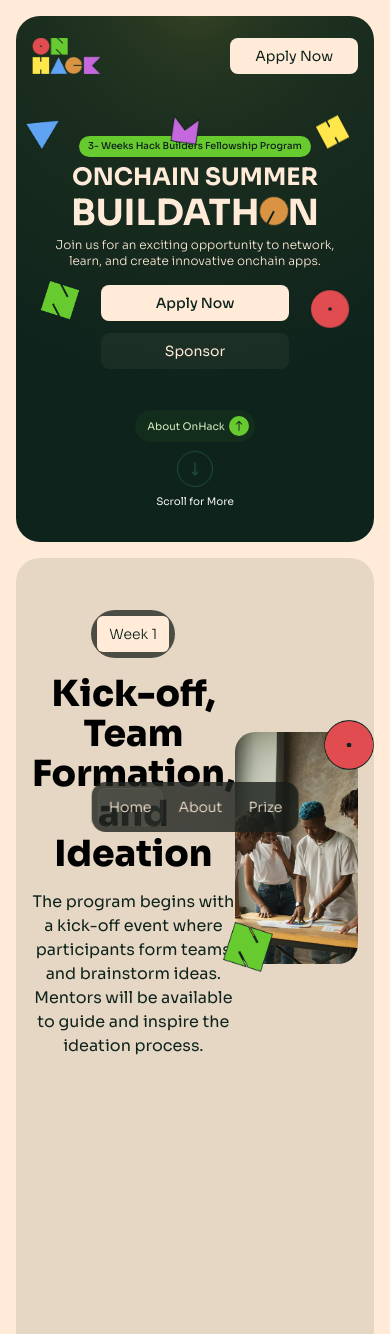
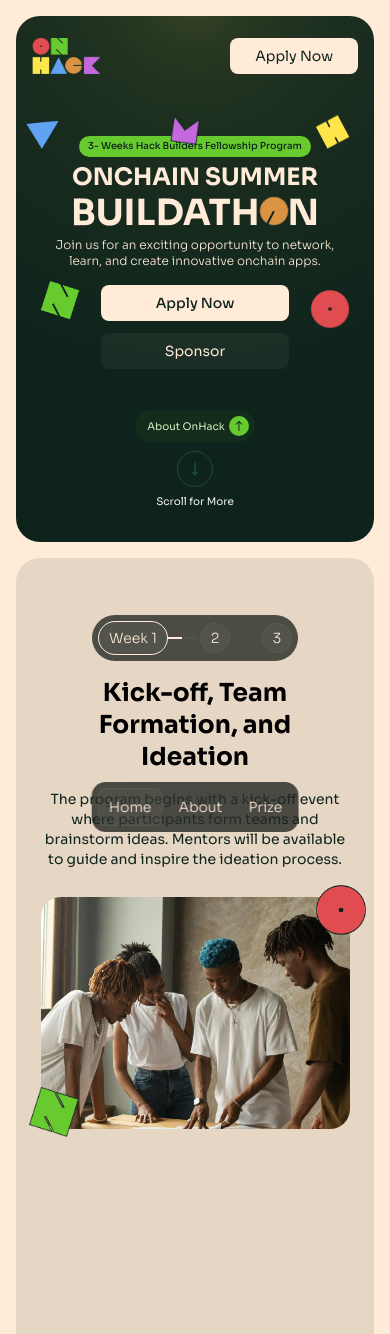
Before and after one commit to Signor1/onhack, a Next.js app: page / in a window 390 px wide. Shown: the top 1334 px of the page. Built offline with nearby package versions, Linux system fonts and the light colour scheme.

Commit message:
feat: modified about

```diff
--- a/src/components/about/index.tsx
+++ b/src/components/about/index.tsx
@@ -44,60 +44,37 @@
     }, []);
 
     return (
-        // <section className="w-full md:my-[32px] my-[16px] lg:h-[760px] md:h-[660px] h-[579px] flex flex-row md:rounded-[36px] rounded-[24px] items-center justify-center bg-greenBg/[10%] relative overflow-hidden md:pl-[48px] pl-[16px] md:pr-[36px] pr-[16px]">
-        //     {
-        //         weeks.map((item, index) => (
-        //             <main key={index} className={`w-full flex-row items-center justify-between flex`}>
-        //                 <div className="flex flex-col justify-center md:gap-6 gap-4 md:items-start items-center md:w-[522px] md:h-[438px] w-[302px] h-[186px]">
-        //                     <div className="flex bg-liteBlack/70 p-[6px] rounded-[100px] items-center justify-center gap-2">
-        //                         {
-        //                             buttonCaptions.map((filter, index) => (
-        //                                 <button key={index} className={`font-light  py-2 px-3 rounded-md text-sm cursor-pointer bg-milkyBg text-greenBg`}>{filter}</button>
-        //                             ))
-        //                         }
-        //                     </div>
-        //                     <h2 className="text-black lg:text-5xl  text-4xl text-center md:text-start font-extrabold">{item.title}</h2>
-        //                     <p className="text-center md:text-start text-greenBg">{item.description}</p>
-        //                     <Link href={`/`} className="text-milkyBg mt-3 overflow-hidden relative bg-black px-12 rounded-[8px] text-nowrap md:rounded-[8px] md:w-[261px] w-[168px] md:h-[48px] h-[34px] flex justify-center items-center z-10 before:absolute before:top-0 before:left-0 before:-z-10 before:w-0 before:h-full before:transition-all before:duration-300 before:bg-greenBg hover:before:w-full">View Full Breakdown</Link>
-        //                 </div>
-
-        //                 <div className="lg:h-[664px] md:h-[564px] h-[232px] md:w-[561px] w-[309px] flex flex-col justify-center items-end">
-        //                     <ImageWrapper image={item.image} shapeone={item.firstshape} shapetwo={item.lastshape} />
-        //                 </div>
-        //             </main>
-        //         ))
-        //     }
-
-        // </section>
         <section className="w-full overflow-hidden md:my-[32px] my-[16px] bg-greenBg/[10%] md:rounded-[36px] rounded-[24px]">
             <div ref={triggerRef} className="overflow-hidden">
-                <div ref={sectionRef} className="lg:h-[760px] md:h-[660px] h-[579px] w-[300%] flex flex-row relative">
+                <div ref={sectionRef} className=" w-[300%] flex flex-row relative ">
                     {/* one */}
-                    <main className={`w-[100%] h-full overflow-hidden  md:pl-[72px] pl-[16px] md:pr-[36px] pr-[16px] flex-row items-center justify-between flex`}>
+                    <main className={`w-[100%] pt-24 md:pt-0 lg:h-[760px] md:h-[660px] h-[579px] overflow-hidden  md:pl-[72px] pl-[16px] md:pr-[36px] pr-[16px] md:flex-row flex-col items-center md:justify-between justify-center flex gap-12 md:gap-0`}>
                         <div className="flex flex-col justify-center md:gap-6 gap-4 md:items-start items-center md:w-[522px] md:h-[438px] w-[302px] h-[186px]">
-                            <div className="flex bg-liteBlack/70 p-[6px] rounded-[100px] items-center justify-center gap-2">
-                                <button className={`font-light  py-2 px-3 rounded-md text-sm cursor-pointer bg-milkyBg text-greenBg`}>Week 1</button>
-
+                            <div className="flex bg-liteBlack/70 p-[6px] rounded-[100px] items-center justify-center gap-8  ">
+                                <button className={`font-light z-20 flex justify-center items-center w-[70px] h-[34px] rounded-[32px] text-sm  bg-[#FFEBD8]/[4%] border border-[#FFEBD8] text-milkyBg relative before:absolute before:w-[30px] before:h-[2px] before:bg-milkyBg/[4%] before:top-1/2 before:-translate-y-1/2 before:-right-[30px] before:rounded-e-md after:absolute after:w-[15px] after:h-[2px] after:bg-milkyBg after:top-1/2 after:-translate-y-1/2 after:-right-[15px]`}>Week 1</button>
+                                <button className={`font-light flex justify-center items-center w-[30px] h-[30px] rounded-full text-sm  text-milkyBg bg-[#FFEBD8]/[4%] border border-[#FFEBD8]/[4%]`}>2</button>
+                                <button className={`font-light flex justify-center items-center w-[30px] h-[30px] rounded-full text-sm  text-milkyBg bg-[#FFEBD8]/[4%] border border-[#FFEBD8]/[4%]`}>3</button>
                             </div>
-                            <h2 className="text-black lg:text-5xl  text-4xl text-center md:text-start font-extrabold">Kick-off, Team Formation, and Ideation</h2>
-                            <p className="text-center md:text-start text-greenBg">The program begins with a kick-off event where participants form teams and brainstorm ideas. Mentors will be available to guide and inspire the ideation process.</p>
+                            <h2 className="text-black lg:text-5xl text-[1.55rem] text-center md:text-start md:font-extrabold font-bold leading-[2rem] md:leading-4">Kick-off, Team Formation, and Ideation</h2>
+                            <p className="text-center text-sm md:text-base md:text-start text-greenBg">The program begins with a kick-off event where participants form teams and brainstorm ideas. Mentors will be available to guide and inspire the ideation process.</p>
                             <Link href={`/`} className="text-milkyBg mt-3 overflow-hidden relative bg-black px-12 rounded-[8px] text-nowrap md:rounded-[8px] md:w-[261px] w-[168px] md:h-[48px] h-[34px] flex justify-center items-center z-10 before:absolute before:top-0 before:left-0 before:-z-10 before:w-0 before:h-full before:transition-all before:duration-300 before:bg-greenBg hover:before:w-full">View Full Breakdown</Link>
                         </div>
 
-                        <div className="lg:h-[664px] md:h-[564px] h-[232px] md:w-[561px] w-[309px] flex flex-col justify-center items-end">
+                        <div className="lg:h-[664px] md:h-[564px] h-[232px] md:w-[561px] w-[309px] flex flex-col justify-center md:items-end">
                             <ImageWrapper image={image1} shapeone={orangeshape} shapetwo={greenshape} />
                         </div>
                     </main>
 
                     {/* two */}
-                    <main className={`w-[100%] h-full overflow-hidden  md:pl-[72px] pl-[16px] md:pr-[36px] pr-[16px] flex-row items-center justify-between flex`}>
+                    <main className={`w-[100%] pt-24 md:pt-0 lg:h-[760px] md:h-[660px] h-[579px] overflow-hidden  md:pl-[72px] pl-[16px] md:pr-[36px] pr-[16px] md:flex-row flex-col items-center md:justify-between justify-center flex gap-12 md:gap-0`}>
                         <div className="flex flex-col justify-center md:gap-6 gap-4 md:items-start items-center md:w-[522px] md:h-[438px] w-[302px] h-[186px]">
-                            <div className="flex bg-liteBlack/70 p-[6px] rounded-[100px] items-center justify-center gap-2">
-                                <button className={`font-light  py-2 px-3 rounded-md text-sm cursor-pointer bg-milkyBg text-greenBg`}>Week 2</button>
-
+                            <div className="flex bg-liteBlack/70 p-[6px] rounded-[100px] items-center justify-center gap-8  ">
+                                <button className={`font-light flex justify-center items-center w-[30px] h-[30px] rounded-full text-sm  text-greenBg bg-[#FFEBD8] relative before:absolute before:w-[32px] before:h-[2px] before:bg-milkyBg before:top-1/2 before:-translate-y-1/2 before:-right-[32px] before:rounded-e-md`}>1</button>
+                                <button className={`font-light z-20 flex justify-center items-center w-[70px] h-[34px] rounded-[32px] text-sm  bg-[#FFEBD8]/[4%] border border-[#FFEBD8] text-milkyBg relative before:absolute before:w-[30px] before:h-[2px] before:bg-milkyBg/[4%] before:top-1/2 before:-translate-y-1/2 before:-right-[30px] before:rounded-e-md after:absolute after:w-[15px] after:h-[2px] after:bg-milkyBg after:top-1/2 after:-translate-y-1/2 after:-right-[15px]`}>Week 2</button>
+                                <button className={`font-light flex justify-center items-center w-[30px] h-[30px] rounded-full text-sm  text-milkyBg bg-[#FFEBD8]/[4%] border border-[#FFEBD8]/[4%]`}>3</button>
                             </div>
-                            <h2 className="text-black lg:text-5xl  text-4xl text-center md:text-start font-extrabold">Build MVP & Get feedback from Community</h2>
-                            <p className="text-center md:text-start text-greenBg">Teams will work on developing their Minimum Viable Product (MVP) and receive valuable feedback from the community. This iterative process will help refine and improve the projects.</p>
+                            <h2 className="text-black lg:text-5xl text-[1.55rem] text-center leading-[2rem] md:leading-4 md:text-start md:font-extrabold font-bold">Build MVP & Get feedback from Community</h2>
+                            <p className="text-center text-sm md:text-base md:text-start text-greenBg">Teams will work on developing their Minimum Viable Product (MVP) and receive valuable feedback from the community. This iterative process will help refine and improve the projects.</p>
                             <Link href={`/`} className="text-milkyBg mt-3 overflow-hidden relative bg-black px-12 rounded-[8px] text-nowrap md:rounded-[8px] md:w-[261px] w-[168px] md:h-[48px] h-[34px] flex justify-center items-center z-10 before:absolute before:top-0 before:left-0 before:-z-10 before:w-0 before:h-full before:transition-all before:duration-300 before:bg-greenBg hover:before:w-full">View Full Breakdown</Link>
                         </div>
 
@@ -107,14 +84,16 @@
                     </main>
 
                     {/* three */}
-                    <main className={`w-[100%] h-full overflow-hidden  md:pl-[72px] pl-[16px] md:pr-[36px] pr-[16px] flex-row items-center justify-between flex`}>
+                    <main className={`w-[100%] pt-24 md:pt-0 lg:h-[760px] md:h-[660px] h-[579px] overflow-hidden  md:pl-[72px] pl-[16px] md:pr-[36px] pr-[16px] md:flex-row flex-col items-center md:justify-between justify-center flex gap-12 md:gap-0`}>
                         <div className="flex flex-col justify-center md:gap-6 gap-4 md:items-start items-center md:w-[522px] md:h-[438px] w-[302px] h-[186px]">
-                            <div className="flex bg-liteBlack/70 p-[6px] rounded-[100px] items-center justify-center gap-2">
-                                <button className={`font-light  py-2 px-3 rounded-md text-sm cursor-pointer bg-milkyBg text-greenBg`}>Week 3</button>
+                            <div className="flex bg-liteBlack/70 p-[6px] rounded-[100px] items-center justify-center gap-8  ">
+                                <button className={`font-light flex justify-center items-center w-[30px] h-[30px] rounded-full text-sm  text-greenBg bg-[#FFEBD8] relative before:absolute before:w-[32px] before:h-[2px] before:bg-milkyBg before:top-1/2 before:-translate-y-1/2 before:-right-[32px] before:rounded-e-md`}>1</button>
+                                <button className={`font-light flex justify-center items-center w-[30px] h-[30px] rounded-full text-sm  text-greenBg bg-[#FFEBD8] relative before:absolute before:w-[32px] before:h-[2px] before:bg-milkyBg before:top-1/2 before:-translate-y-1/2 before:-right-[32px] before:rounded-e-md`}>2</button>
+                                <button className={`font-light z-20 flex justify-center items-center w-[70px] h-[34px] rounded-[32px] text-sm  bg-[#FFEBD8]/[4%] border border-[#FFEBD8] text-milkyBg`}>Week 3</button>
 
                             </div>
-                            <h2 className="text-black lg:text-5xl  text-4xl text-center md:text-start font-extrabold">Polish, Launch & Demo Day</h2>
-                            <p className="text-center md:text-start text-greenBg">In the final week, teams will focus on polishing their projects, preparing for launch, and showcasing their work on Demo Day. This is a chance to present your solutions to a wider audience.</p>
+                            <h2 className="text-black lg:text-5xl text-[1.55rem] text-center md:text-start md:font-extrabold font-bold leading-[2rem] md:leading-4">Polish, Launch & Demo Day</h2>
+                            <p className="text-center text-sm md:text-base md:text-start text-greenBg">In the final week, teams will focus on polishing their projects, preparing for launch, and showcasing their work on Demo Day. This is a chance to present your solutions to a wider audience.</p>
                             <Link href={`/`} className="text-milkyBg mt-3 overflow-hidden relative bg-black px-12 rounded-[8px] text-nowrap md:rounded-[8px] md:w-[261px] w-[168px] md:h-[48px] h-[34px] flex justify-center items-center z-10 before:absolute before:top-0 before:left-0 before:-z-10 before:w-0 before:h-full before:transition-all before:duration-300 before:bg-greenBg hover:before:w-full">View Full Breakdown</Link>
                         </div>
 
```
